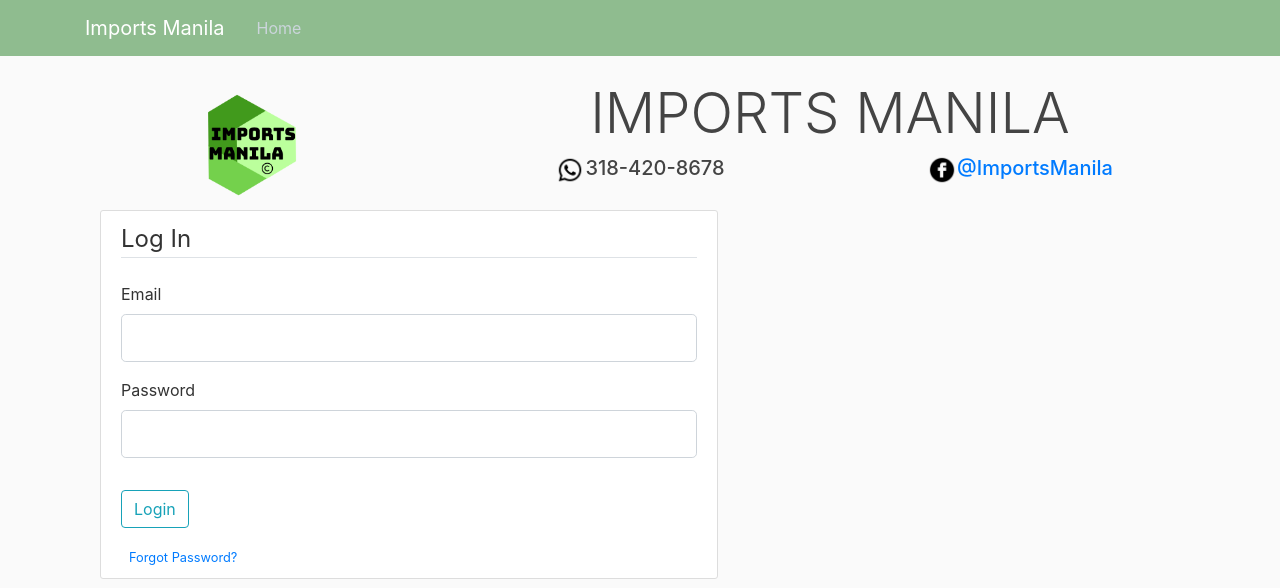
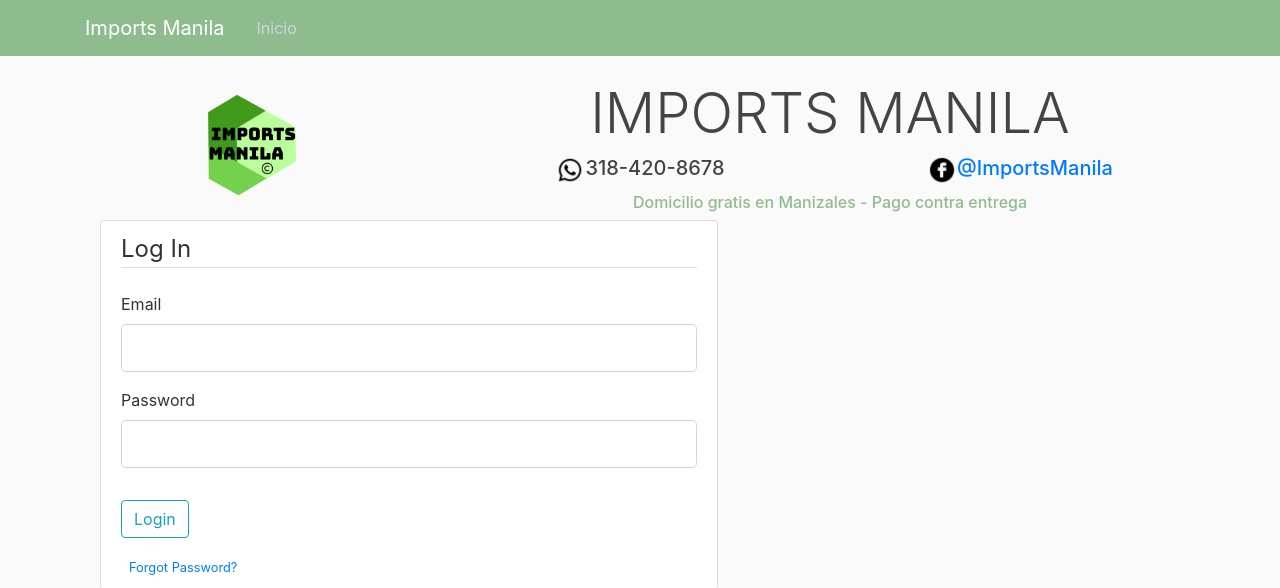
Before and after one commit to juan1701712251/ImportsManila, a Flask app: a page that uses app_ecommerce/templates/layout.html in a window 1280 px wide. Shown: the top 588 px of the page. Run offline with Flask 2, Linux system fonts and the light colour scheme; parts of the project's set-up code (start-up, migrations or seed data) failed here and were passed over; some libraries are stand-ins or nearby versions.

Commit message:
Implementando aviso de pago y domicilio y solución de bugs con la busqueda de productos

```diff
--- a/app_ecommerce/products/routes.py
+++ b/app_ecommerce/products/routes.py
@@ -89,7 +89,7 @@
 
 @products.route('/product/<int:product_id>')
 def view_product(product_id):
-    product = Product.query.get(product_id)
+    product = Product.query.get_or_404(product_id)
     return render_template('product.html', title='Product',quote=quote,product=product)
 
 @products.route('/product/<int:product_id>/delete_product',methods=['POST'])
--- a/app_ecommerce/products/utils.py
+++ b/app_ecommerce/products/utils.py
@@ -23,6 +23,9 @@
     return picture_fname
 
 def delete_image_file(filename):
+    if filename == "defaultProduct.jpg":
+        return
+
     try:
         picture_path = os.path.join(app.root_path,'static/product_pics',filename)
         print("Borrando.."+picture_path)
--- a/app_ecommerce/static/main.css
+++ b/app_ecommerce/static/main.css
@@ -27,6 +27,10 @@
 
 .site-header .navbar-nav .nav-link.active {
   font-weight: 700;
+}
+
+.subtitle {
+  color: darkseagreen;
 }
 
 .product_images {
--- a/app_ecommerce/templates/layout.html
+++ b/app_ecommerce/templates/layout.html
@@ -26,7 +26,7 @@
           </button>
           <div class="collapse navbar-collapse" id="navbarToggle">
             <div class="navbar-nav mr-auto">
-              <a class="nav-item nav-link" href="{{url_for('main.home')}}">Home</a>
+              <a class="nav-item nav-link" href="{{url_for('main.home')}}">Inicio</a>
             </div>
             <!-- Navbar Right Side -->
             <div class="navbar-nav">
@@ -59,6 +59,7 @@
                     <div class="row">
                         <h5 class="col-md-6 h5 justify-right"><img src="{{ url_for('static' ,filename='page_picts/whatsapp.png')}}" width="30" height="30">318-420-8678</h5>
                         <a href="https://www.facebook.com/ImportsManila" class="col-md-6 h5"><img src="{{ url_for('static' ,filename='page_picts/facebook.png')}}" width="30" height="30">@ImportsManila</a>
+                        <h5 class="col md-1 h6 subtitle">Domicilio gratis en Manizales - Pago contra entrega</h5>
                     </div>
                 </center>
             </div>
--- a/app_ecommerce/templates/product.html
+++ b/app_ecommerce/templates/product.html
@@ -48,11 +48,13 @@
                   <p class="article-title">$COP {{ product.price|int }}</p>
                   <p class="text-muted">Peso: {{ product.weight }}</p>
                   <p class="article-content">Descripción: {{ product.description }}</p>
+
                 </div>
               </div>
         </article>
 
         <div class="modal fade" id="deleteModal" tabindex="-1" role="dialog" aria-labelledby="deleteModalLabel" aria-hidden="true">
+
           <div class="modal-dialog" role="document">
             <div class="modal-content">
               <div class="modal-header">
```
Also changed, not shown: app_ecommerce/site.db, app_ecommerce/static/product_pics/c327ceff667e5fe3.png (added), app_ecommerce/static/product_pics/f90b1f7dbade5faf.png (added).
